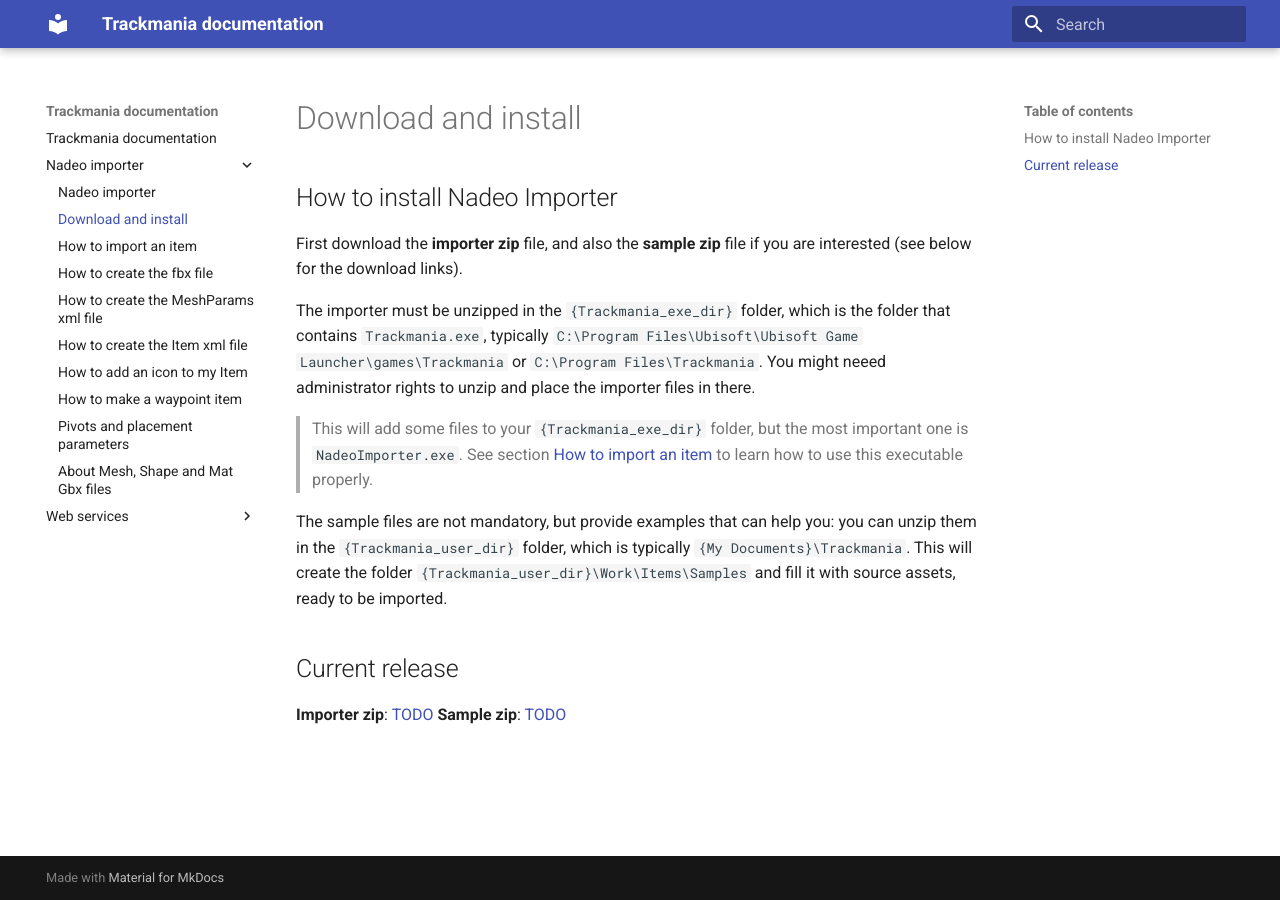
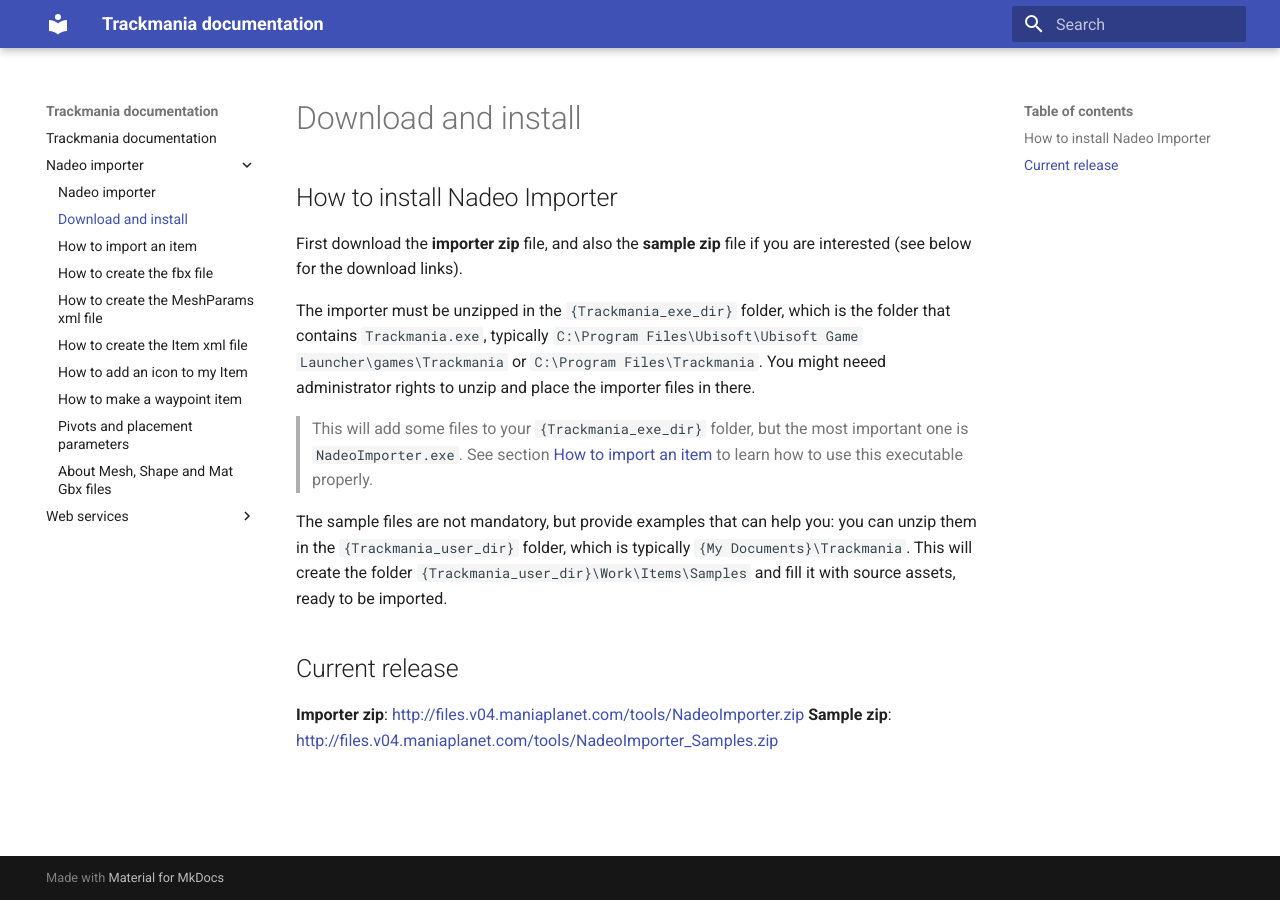
Before and after one commit to nadeo/trackmania-doc, an MkDocs documentation site: the page built from docs/nadeo-importer/01-download-and-install.md, in a window 1280 px wide. Built offline with MkDocs 1.6.1 and Material for MkDocs 9.7.7, drawn with Linux system fonts in a browser that asks for light colours.

Commit message:
Download links to the zip files.

```diff
--- a/docs/nadeo-importer/01-download-and-install.md
+++ b/docs/nadeo-importer/01-download-and-install.md
@@ -16,8 +16,8 @@
 
 ## Current release
 
-**Importer zip**: [TODO](TODO)
-**Sample zip**: [TODO](TODO)
+**Importer zip**: <http://files.v04.maniaplanet.com/tools/NadeoImporter.zip>
+**Sample zip**: <http://files.v04.maniaplanet.com/tools/NadeoImporter_Samples.zip>
 
 
 [How to import an item]: <https://doc.trackmania.com/nadeo-importer/02-how-to-import-an-item>
```
